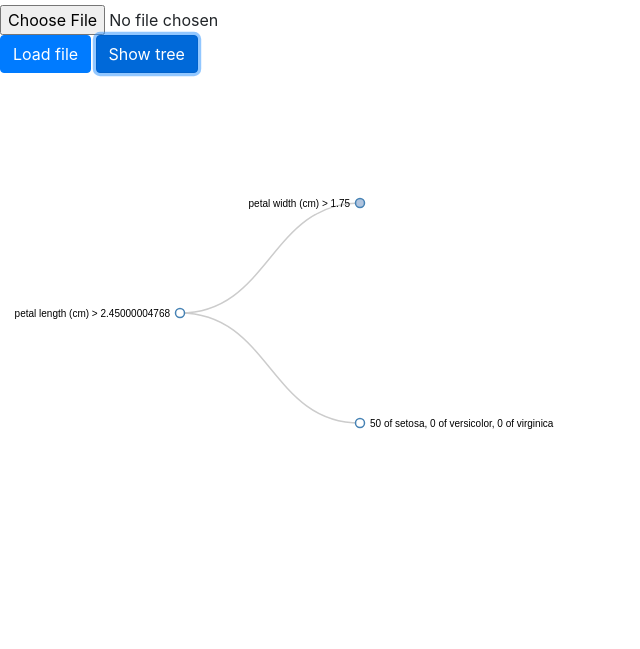
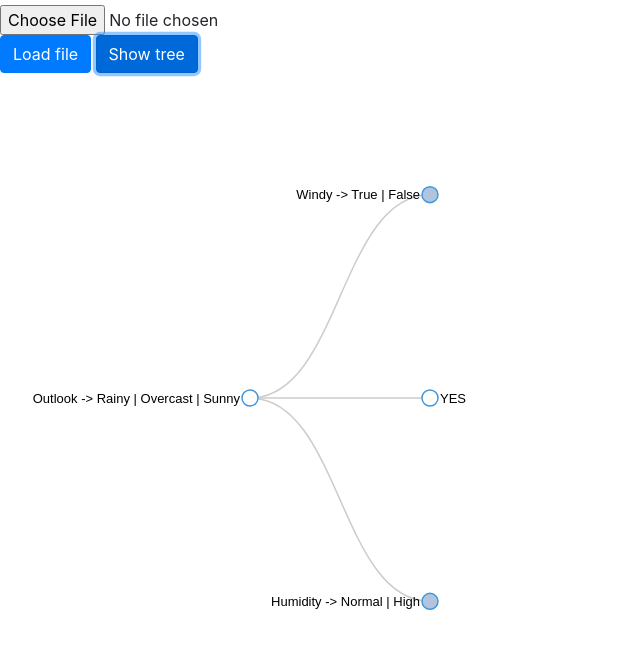
Before and after one commit to BarbaraB97/D3-Decision-Tree, a website: page views/index.html in a window 1280 px wide. Both pictures are taken after a click on the button "Show tree". Shown: the part 41-690 px from the top of the page, without its empty margins (0-640 px from the left). Drawn offline with nearby package versions, Linux system fonts and the light colour scheme.

Commit message:
add overcast json, calculate results using decision-tree.js

```diff
--- a/views/index.html
+++ b/views/index.html
@@ -23,12 +23,12 @@
 
         .node circle {
                 fill: #fff;
-                stroke: steelblue;
+                stroke: rgb(64, 151, 221);
                 stroke-width: 1.5px;
         }
 
         .node text {
-                font: 10px sans-serif;
+                font: 13px sans-serif;
         }
 
         .link {
@@ -36,17 +36,22 @@
                 stroke: #ccc;
                 stroke-width: 1.5px;
         }
+
+        .link text {
+                font: 13px sans-serif;
+        }
 </style>
 
 <body>
         <div class="row">
                 <div class="col col-md-4">
-                        <div class="body">
+                        <div>
                                 <input type="file" name="" id="myfile">
 
                                 <div id="content"></div>
                                 <button onClick="loadData()" id="load" class="btn btn-md btn-primary">Load file</button>
-                                <button id="show" onClick="showDecisionTree()" class="btn btn-md btn-primary">Show tree</button>
+                                <button id="show" onClick="showDecisionTree()" class="btn btn-md btn-primary">Show
+                                        tree</button>
 
                         </div>
 
@@ -66,37 +71,39 @@
         <script>
 
                 var data = {
-                        "name": "petal length (cm) > 2.45000004768",
+                        "name": "Outlook -> Rainy | Overcast | Sunny",
                         "children": [
                                 {
-                                        "name": "petal width (cm) > 1.75",
+                                        "name": "Windy -> True | False",
+                                        "rule": "Rainy",
                                         "children": [
                                                 {
-                                                        "name": "petal length (cm) > 4.85000038147",
-                                                        "children": [
-                                                                {
-                                                                        "name": "0 of setosa, 0 of versicolor, 43 of virginica"
+                                                        "name": "NO",
+                                                        "rule": "True"
                                                 },
                                                 {
-                                                                        "name": "0 of setosa, 1 of versicolor, 2 of virginica"
+                                                        "name": "YES",
+                                                        "rule": "False"
                                                 }
                                         ]
                                 },
                                 {
-                                                        "name": "petal length (cm) > 4.94999980927",
+                                        "name": "YES",
+                                        "rule": "Overcast"
+                                },
+                                {
+                                        "name": "Humidity -> Normal | High",
+                                        "rule": "Sunny",
                                         "children": [
                                                 {
-                                                                        "name": "0 of setosa, 2 of versicolor, 4 of virginica"
+                                                        "name": "YES",
+                                                        "rule": "Normal"
                                                 },
                                                 {
-                                                                        "name": "0 of setosa, 47 of versicolor, 1 of virginica"
+                                                        "name": "NO",
+                                                        "rule": "High"
                                                 }
                                         ]
-                                                }
-                                        ]
-                                },
-                                {
-                                        "name": "50 of setosa, 0 of versicolor, 0 of virginica"
                                 }
                         ]
                 }
@@ -113,9 +120,9 @@
                 }
 
                 function showDecisionTree() {
-                        var margin = { top: 20, right: 120, bottom: 20, left: 180 },
-                                width = 960 - margin.right - margin.left,
-                                height = 480 - margin.top - margin.bottom;
+                        var margin = { top: 20, right: 120, bottom: 20, left: 250 },
+                                width = 1000 - margin.right - margin.left,
+                                height = 650 - margin.top - margin.bottom;
 
                         var i = 0,
                                 duration = 750,
@@ -133,11 +140,9 @@
                         // var data = loadData().then(console.log(data));
                         console.log("data: ");
 
-
                         root = data;
                         root.x0 = height / 2;
                         root.y0 = 0;
-
 
                         function collapse(d) {
                                 if (d.children) {
@@ -151,13 +156,14 @@
                         update(root);
 
 
-                        d3.select(self.frameElement).style("height", "480px");
+                        d3.select(self.frameElement).style("height", "650px");
 
                         function update(source) {
 
                                 //Compute the new tree layout.
                                 var nodes = tree.nodes(root).reverse();
                                 var links = tree.links(nodes);
+                                console.log(links)
 
                                 // Normalize for fixed-depth.
                                 nodes.forEach(function (d) { d.y = d.depth * 180; });
@@ -189,7 +195,7 @@
                                         .attr("transform", function (d) { return "translate(" + d.y + "," + d.x + ")"; });
 
                                 nodeUpdate.select("circle")
-                                        .attr("r", 4.5)
+                                        .attr("r", 8)
                                         .style("fill", function (d) { return d._children ? "lightsteelblue" : "#fff"; });
 
                                 nodeUpdate.select("text")
@@ -234,6 +240,19 @@
                                         })
                                         .remove();
 
+
+                                //set text on links
+                                link.append("text")
+                                        .attr("font-family", "Arial, Helvetica, sans-serif")
+                                        .attr("fill", "Black")
+                                        .style("font", "normal 12px Arial")
+                                        .attr("text-anchor", "middle")
+                                        .text(function (d) {
+                                                console.log(d.target.rule);
+                                                return d.target.rule;
+                                        });
+
+
                                 // Stash the old positions for transition.
                                 nodes.forEach(function (d) {
                                         d.x0 = d.x;
```
Also changed, not shown: app.js (+40 -1 lines), data/weather_structure.json (added, +38 -0 lines). Lines whose indentation alone changed are shown as unchanged.
